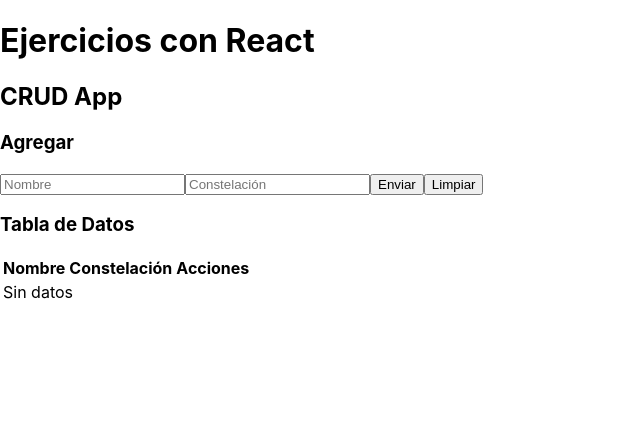
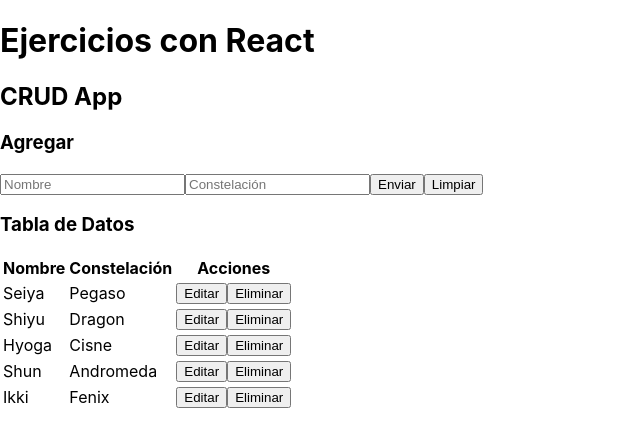
Before and after one commit to dashdancin/Ejercicios_React, a React (Create React App) app: page / in a window 1280 px wide. Shown: the top 446 px of the page, without its empty margins (0-640 px from the left). Built offline with nearby package versions, Linux system fonts and the light colour scheme.

Commit message:
bug resolve data

```diff
--- a/src/Components/CrudApp.js
+++ b/src/Components/CrudApp.js
@@ -31,7 +31,7 @@
 ];
 
 const CrudApp = () => {
-  const [db, setDb] = useState([]);
+  const [db, setDb] = useState(initialDb);
 
   return (
     <div>
--- a/src/Components/CrudForm.js
+++ b/src/Components/CrudForm.js
@@ -1,8 +1,8 @@
-import React, { useState} from "react";
+import React, { useState } from "react";
 
 const initialForm = {
   name: '',
-constellation: '',
+  constellation: '',
   id: null,
 };
 
--- a/src/Components/CrudTableRow.js
+++ b/src/Components/CrudTableRow.js
@@ -10,7 +10,7 @@
             <button>Eliminar</button>
         </td>
     </tr>
-);
+    );
 };
 
 export default CrudTableRow;
```
